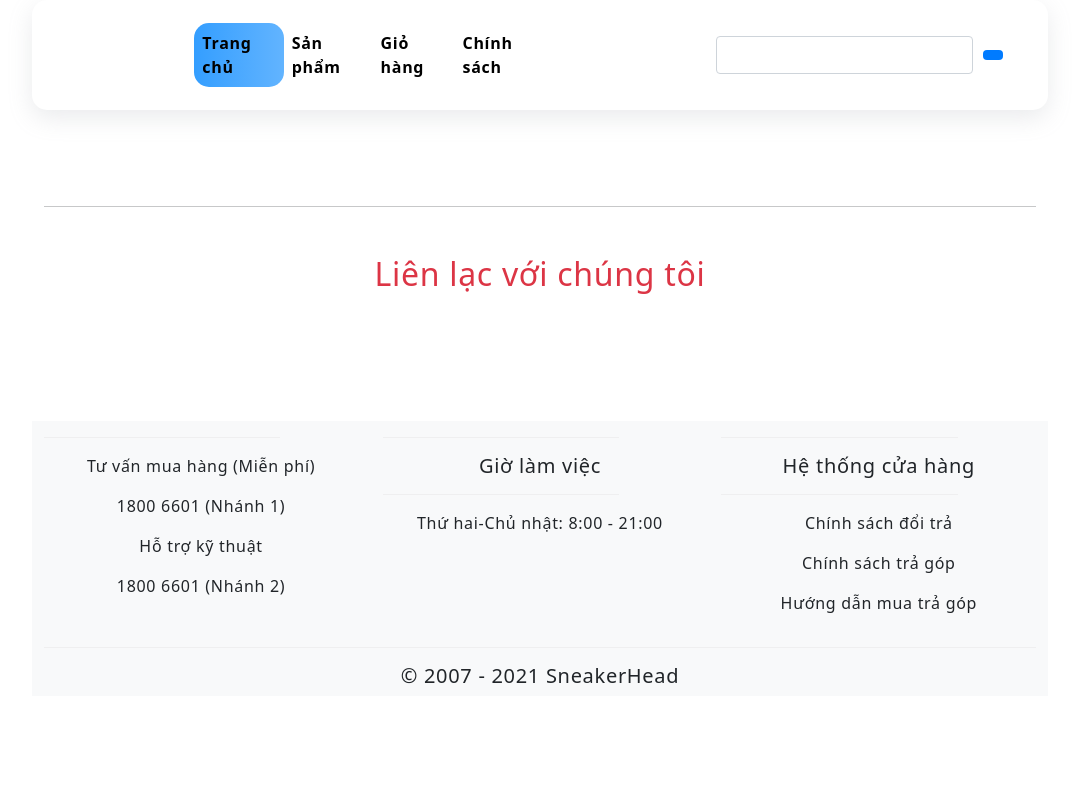
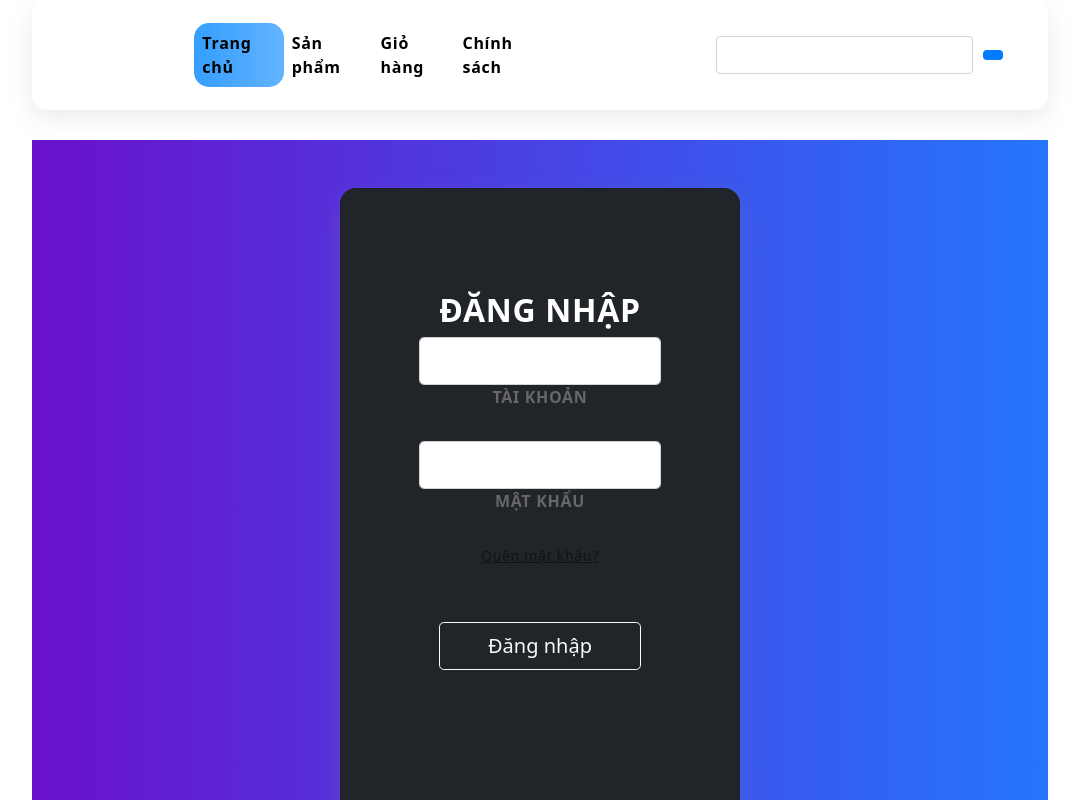
Before and after one commit to PhamPhuc9th12/shoe-fast-fe, a React (Create React App) app: page /sign-in in a window 1280 px wide. Shown: the top 800 px of the page, without its empty margins (100-1179 px from the left). Built offline with nearby package versions, Linux system fonts and the light colour scheme; a web font is replaced by a local one.

Commit message:
SignIn and get detail

```diff
--- a/src/App.js
+++ b/src/App.js
@@ -1,6 +1,6 @@
 import logo from './logo.svg';
 import './App.css';
-import UserLayOut from "./Layout/UserLayout";
+import UserLayOut from "./layout/UserLayout";
 import 'bootstrap/dist/css/bootstrap.min.css';
 import 'bootstrap/dist/js/bootstrap.bundle.min.js';
 import { BrowserRouter as Router } from "react-router-dom";
--- a/src/Layout/UserLayout.js
+++ b/src/Layout/UserLayout.js
@@ -13,16 +13,19 @@ import SignIn from "../authen/SignIn";
 import { useState } from "react";
 const UserLayout = () =>{
     const [header, setHeader] = useState(1);
-
+    const [user, setUser] = useState(null);
+    const userHandler = (user) => {
+        setUser(user);
+      };
     return(
         <div className="col-10 offset-1">
             <Header
             header={header}
             ></Header>
             <Switch>
-            {/* <Route path="/sign-in" exact>
+            <Route path="/sign-in" exact>
           <SignIn userHandler={userHandler}></SignIn>
-        </Route> */}
+        </Route>
             </Switch>
             <Footer></Footer>
             <ToastContainer></ToastContainer>
--- /dev/null
+++ b/src/api/AccountApi.js
@@ -0,0 +1,16 @@
+import Instance from '../axios/Instance'
+
+// export const getInformation = (token) =>{
+//     const url = `/api/v1/user/detail?Authorization=${"Bearer " + token}`;
+//     return Instance.get(url);
+// }
+
+export const getInformation = (token) => {
+    const url = `/api/v1/user/detail`;
+    const headers = {
+        Authorization: `Bearer ${token}`,
+    };
+    console.log(getInformation)
+    return Instance.get(url, { headers });
+
+}
--- /dev/null
+++ b/src/api/AuthenticateApi.js
@@ -0,0 +1,10 @@
+import Instance from '../axios/Instance'
+
+export const registerAccount = (data) =>{
+    const url = `/api/v1/user/create`;
+    return Instance.post(url, data);
+}
+export const signIn = (data) =>{
+    const url = '/api/v1/user/login';
+    return Instance.post(url, data);
+}
--- a/src/authen/SignIn.js
+++ b/src/authen/SignIn.js
@@ -0,0 +1,159 @@
+import React, {useState} from "react";
+import { NavLink, useHistory } from "react-router-dom";
+import "./signin.css";
+import { signIn } from "../api/AuthenticateApi";
+import { useForm } from "react-hook-form";
+import { toast } from "react-toastify";
+import { getInformation } from "../api/AccountApi";
+
+
+const SignIn = (props) => {
+    const history = useHistory();
+
+    const signInHandler = (data) => {
+      const userFlag = {
+        ...data,
+        admin: false,
+      };
+
+      signIn(userFlag)
+        .then((res) => {
+          const accessToken = res.data.accessToken;
+
+          // Kiểm tra xem token có hợp lệ không
+          if (!accessToken) {
+            throw new Error("Token không hợp lệ");
+          }
+
+          // Lưu token vào localStorage
+          localStorage.setItem("token", accessToken);
+          console.log("Token ===>>>>", accessToken);
+
+          // Lấy thông tin người dùng
+          return getInformation(accessToken);
+        })
+        .then((res) => {
+          // Cập nhật thông tin người dùng
+          props.userHandler(res.data);
+          localStorage.setItem("username", res.data.username);
+          localStorage.setItem("password", "123456");
+
+          // Điều hướng về trang chủ
+          history.push("/");
+          toast.success("Đăng nhập thành công!");
+        })
+        .catch((error) => {
+          console.error("Error fetching user information:", error);
+          toast.error(error.response?.data?.Errors || "Đã xảy ra lỗi. Vui lòng thử lại.");
+        });
+    };
+
+  const {
+    register,
+    handleSubmit,
+    formState: { errors },
+  } = useForm();
+
+  return (
+    <div>
+      {" "}
+      <section className="vh-100 gradient-custom">
+        <div className="container py-5 h-100">
+          <div className="row d-flex justify-content-center align-items-center h-100">
+            <div className="col-12 col-md-8 col-lg-6 col-xl-5">
+              <div
+                className="card bg-dark text-white"
+                style={{ borderRadius: "1rem" }}
+              >
+                <div className="card-body p-5 text-center">
+                  <div className="mb-md-5 mt-md-4 pb-5">
+                    <h2 className="fw-bold mb-2 text-uppercase">Đăng nhập</h2>
+                    <form
+                      className="needs-validation"
+                      onSubmit={handleSubmit(signInHandler)}
+                    >
+                      <div className="form-outline form-white mb-4">
+                        <input
+                          type="text"
+                          id="typeEmailX"
+                          className="form-control form-control-lg"
+                          {...register("username", {
+                            required: true,
+                            pattern: /^\s*\S+.*/,
+                          })}
+                        />
+                        <label className="form-label" htmlFor="typeEmailX">
+                          Tài khoản
+                        </label>
+                        {errors.username && (
+                          <div className="alert alert-danger" role="alert">
+                            Tài khoản không hợp lệ!
+                          </div>
+                        )}
+                      </div>
+                      <div className="form-outline form-white mb-4">
+                        <input
+                          type="password"
+                          id="typePasswordX"
+                          className="form-control form-control-lg"
+                          {...register("password", {
+                            required: true,
+                            pattern: /^\s*\S+.*/,
+                          })}
+                        />
+                        <label className="form-label" htmlFor="typePasswordX">
+                          Mật khẩu
+                        </label>
+                        {errors.password && (
+                          <div className="alert alert-danger" role="alert">
+                            Mật khẩu không hợp lệ!
+                          </div>
+                        )}
+                      </div>
+                      <p className="small mb-5 pb-lg-2">
+                        <a className="text-black-50" href="/forgot-password">
+                          Quên mật khẩu?
+                        </a>
+                      </p>
+                      <button
+                        className="btn btn-outline-light btn-lg px-5"
+                        type="submit"
+                      >
+                        Đăng nhập
+                      </button>
+                    </form>
+                    <div className="d-flex justify-content-center text-center mt-4 pt-1">
+                      <a href="#!" className="text-white">
+                        <i className="fab fa-facebook-f fa-lg" />
+                      </a>
+                      <a href="#!" className="text-white">
+                        <i className="fab fa-twitter fa-lg mx-4 px-2" />
+                      </a>
+                      <a href="#!" className="text-white">
+                        <i className="fab fa-google fa-lg" />
+                      </a>
+                    </div>
+                  </div>
+                  <div>
+                    <p className="mb-0">
+                      Chưa có tài khoản?{" "}
+                      <NavLink
+                        to="/register"
+                        exact
+                        className="text-white-50 fw-bold"
+                      >
+                        Đăng kí ngay
+                      </NavLink>
+                    </p>
+                  </div>
+                </div>
+              </div>
+            </div>
+          </div>
+        </div>
+      </section>
+    </div>
+  );
+};
+
+export default SignIn;
--- /dev/null
+++ b/src/authen/signin.css
@@ -0,0 +1,10 @@
+.gradient-custom {
+    /* fallback for old browsers */
+    background: #6a11cb;
+
+    /* Chrome 10-25, Safari 5.1-6 */
+    background: -webkit-linear-gradient(to right, rgba(106, 17, 203, 1), rgba(37, 117, 252, 1));
+
+    /* W3C, IE 10+/ Edge, Firefox 16+, Chrome 26+, Opera 12+, Safari 7+ */
+    background: linear-gradient(to right, rgba(106, 17, 203, 1), rgba(37, 117, 252, 1))
+    }
--- /dev/null
+++ b/src/axios/Instance.js
@@ -0,0 +1,46 @@
+// import axios from 'axios'
+
+// const Instance = axios.create({
+//     baseURL: "http://localhost:8086",
+//     headers:{
+//         "Content-Type" : "application/json"
+//     }
+// });
+// const accessToken = localStorage.getItem('Authorization');
+
+//   Instance.interceptors.request.use(
+//     config => {
+//         config.headers.authorization = `Bearer ${accessToken}`;
+//         return config;
+//     },
+//     error =>{
+//         return Promise.reject(error)
+//     }
+//   );
+
+// export default Instance
+
+import axios from 'axios';
+
+const Instance = axios.create({
+    baseURL: "http://localhost:8086",
+    headers: {
+        "Content-Type": "application/json"
+    }
+});
+
+// Sử dụng interceptor để lấy token mỗi khi có yêu cầu
+Instance.interceptors.request.use(
+    config => {
+        const accessToken = localStorage.getItem('token'); // Lấy token từ localStorage
+        if (accessToken) {
+            config.headers.Authorization = `Bearer ${accessToken}`; // Đảm bảo sử dụng đúng key 'Authorization'
+        }
+        return config;
+    },
+    error => {
+        return Promise.reject(error);
+    }
+);
+
+export default Instance;
```
